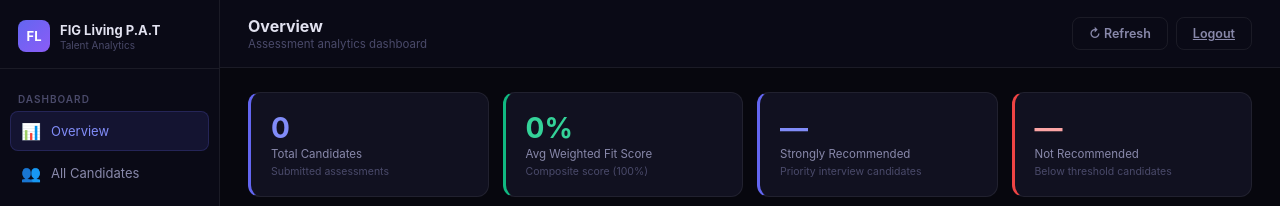
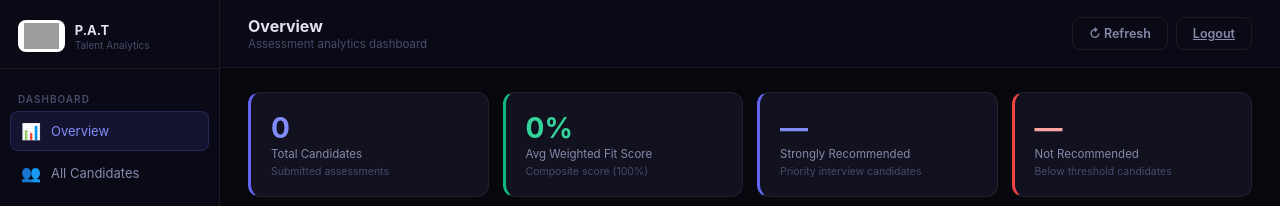
Before and after one commit to Chiron001/PAT, a Flask app: page /admin in a window 1280 px wide. Shown: the top 206 px of the page. Run offline with Flask 3, Linux system fonts and the light colour scheme; the visitor is signed in with stand-in values (Sample User, id 1); data that the repository does not hold is empty; grey boxes are pictures that could not be loaded.

Commit message:
Replace FL placeholder with FIG Living logo image
- Logo renders in a white rounded container against the dark UI
- assessment.html topbar and admin sidebar both updated
- Logo served from /static/img/fig-logo.png

Co-Authored-By: Claude Sonnet 4.6 <noreply@anthropic.com>

```diff
--- a/templates/admin/dashboard.html
+++ b/templates/admin/dashboard.html
@@ -34,11 +34,11 @@ body { font-family: var(--font); background: var(--bg); color: var(--txt); displ
   display: flex; align-items: center; gap: 10px;
 }
 .sb-mark {
-  width: 32px; height: 32px; border-radius: 8px; flex-shrink: 0;
-  background: linear-gradient(135deg,#6366F1,#8B5CF6);
+  flex-shrink: 0; background: white;
+  border-radius: 8px; padding: 3px 6px;
   display: flex; align-items: center; justify-content: center;
-  font-size: 13px; font-weight: 700; color: white;
 }
+.sb-mark img { height: 26px; display: block; }
 .sb-brand { font-size: 13px; font-weight: 700; }
 .sb-sub   { font-size: 10px; color: var(--txt3); margin-top: 1px; }
 
@@ -249,9 +249,11 @@ tbody tr:last-child td { border-bottom: none; }
 <!-- ── Sidebar ── -->
 <div class="sidebar">
   <div class="sb-logo">
-    <div class="sb-mark">FL</div>
+    <div class="sb-mark">
+      <img src="/static/img/fig-logo.png" alt="FIG Living">
+    </div>
     <div>
-      <div class="sb-brand">FIG Living P.A.T</div>
+      <div class="sb-brand">P.A.T</div>
       <div class="sb-sub">Talent Analytics</div>
     </div>
   </div>
```
Also changed, not shown: templates/assessment.html (+7 -6 lines).
